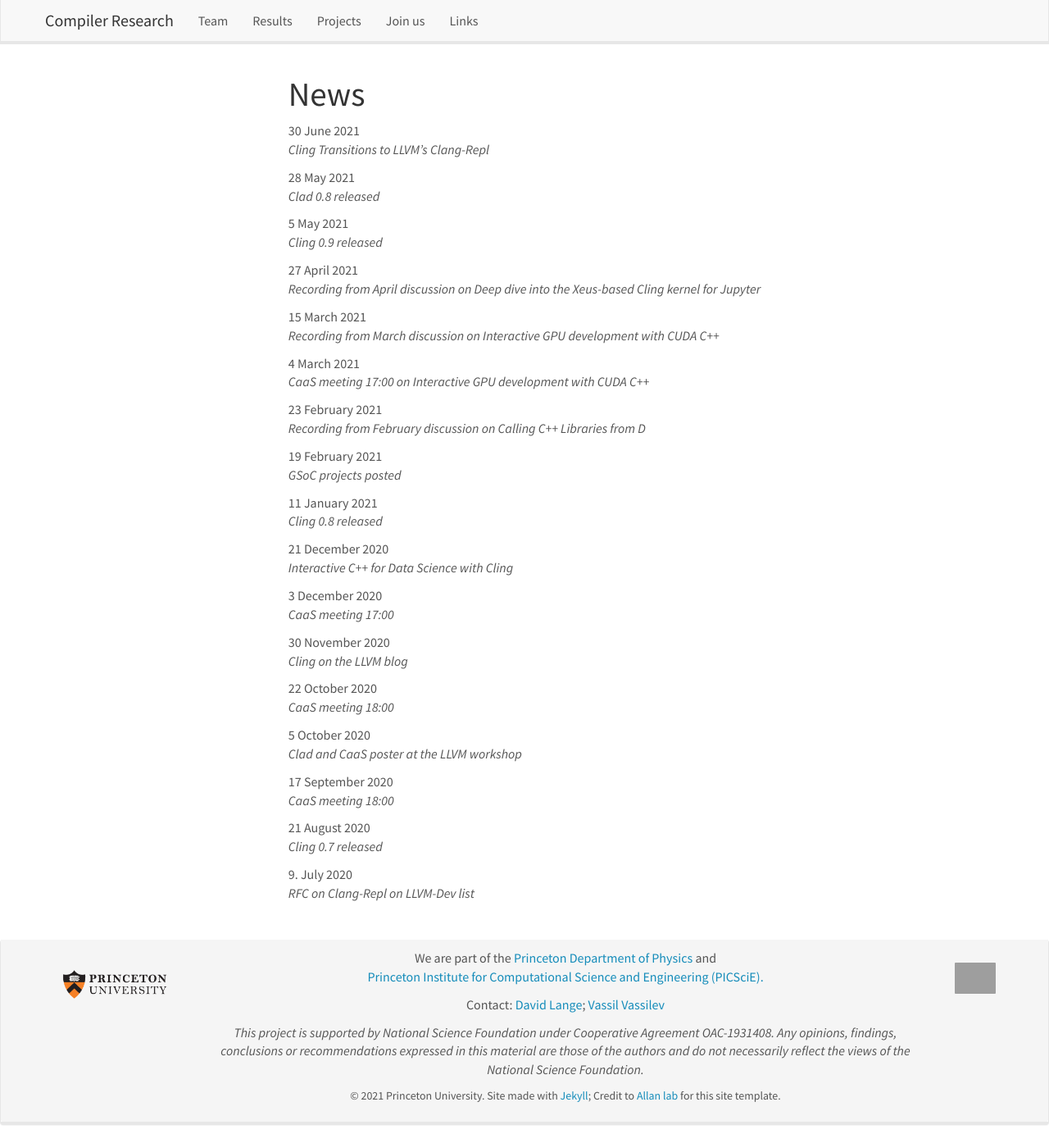
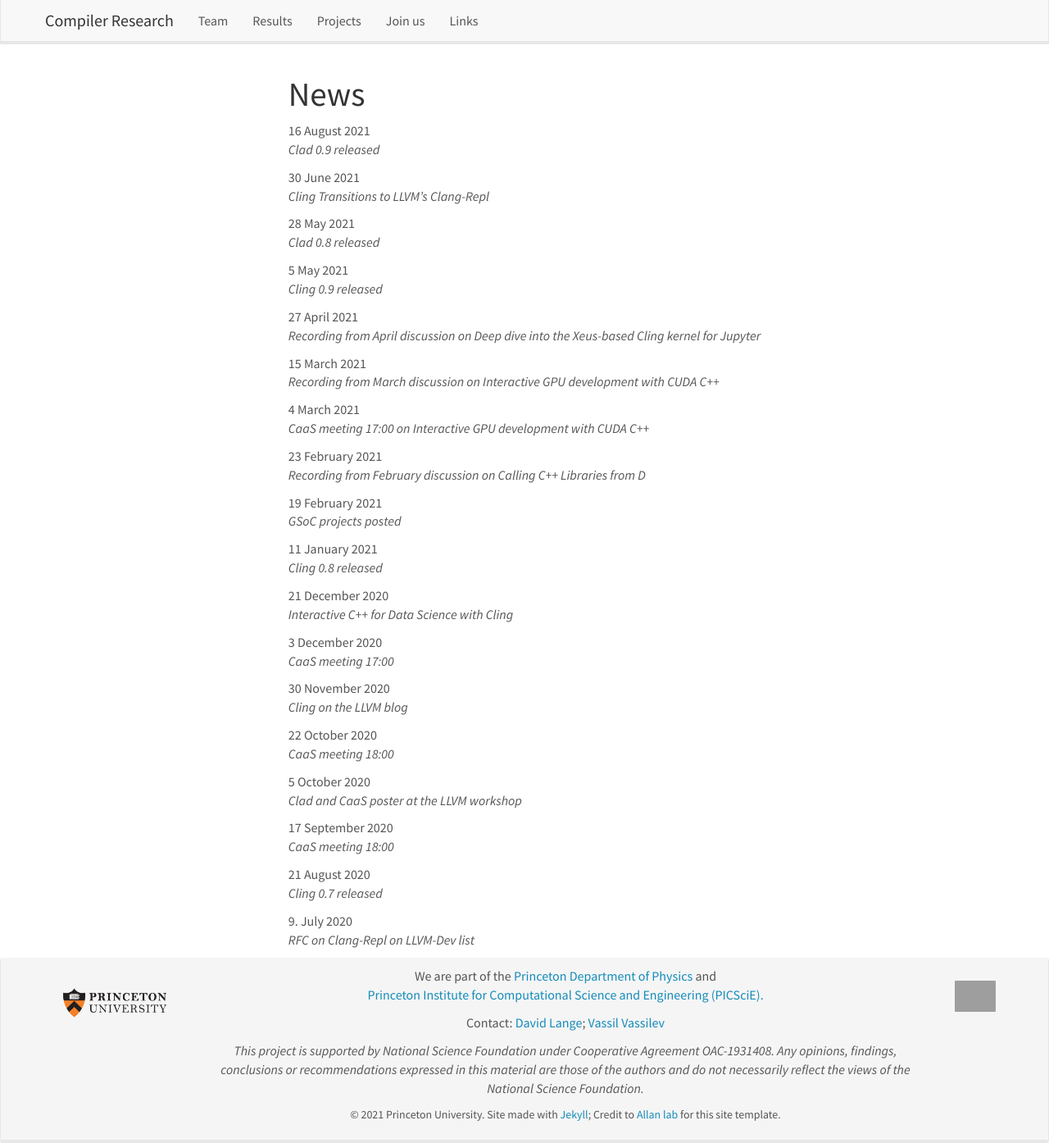
Before and after one commit to vgvassilev/clad, a Jekyll site: the page built from _pages/allnews.md, in a window 1280 px wide and 1394 px high. Shown: the whole window at 82% size. Built offline with Jekyll 4.4.1, drawn with Linux system fonts in a browser that asks for light colours; nearby versions of some CDN libraries; a style sheet for code colours, icons or effects is not loaded; grey boxes are pictures that could not be loaded.

Commit message:
Announce clad v0.9

```diff
--- a/_data/news.yml
+++ b/_data/news.yml
@@ -1,3 +1,7 @@
+- date: 16 August 2021
+  headline: "Clad 0.9 released"
+  link: "https://github.com/vgvassilev/clad/releases/tag/v0.9"
+
 - date: 30 June 2021
   headline: "Cling Transitions to LLVM's Clang-Repl"
   link: "https://root.cern/blog/cling-in-llvm/"
```
